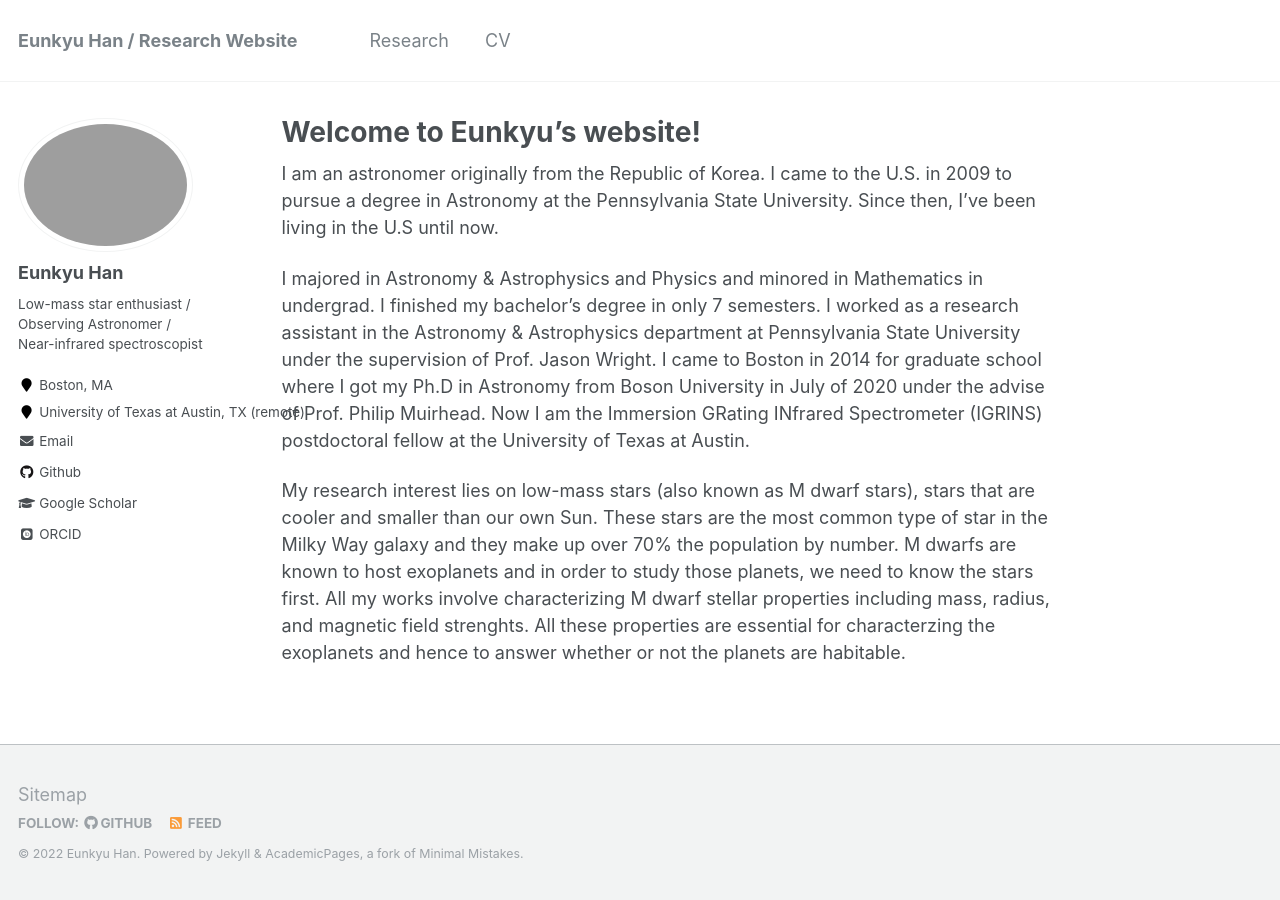
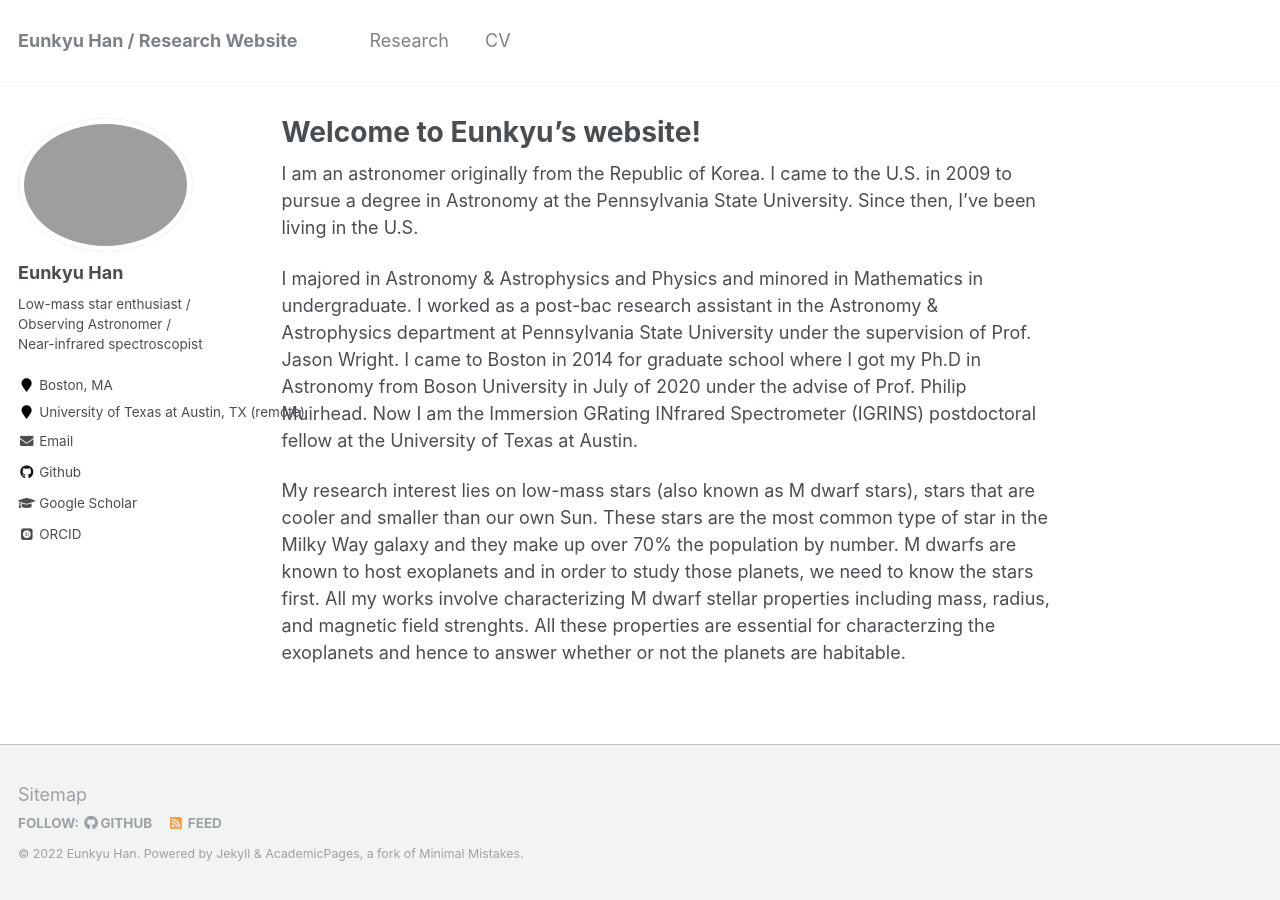
Before and after one commit to eunkyuh/eunkyuh.github.io, a Jekyll site: the page built from _pages/about.md, in a window 1280 px wide. Built offline with Jekyll 4.4.1, drawn with Linux system fonts in a browser that asks for light colours; some web fonts are replaced.

Commit message:
Update about.md

```diff
--- a/_pages/about.md
+++ b/_pages/about.md
@@ -8,9 +8,9 @@ redirect_from:
   - /about.html
 ---
 
-I am an astronomer originally from the Republic of Korea. I came to the U.S. in 2009 to pursue a degree in Astronomy at the Pennsylvania State University. Since then, I've been living in the U.S until now.
+I am an astronomer originally from the Republic of Korea. I came to the U.S. in 2009 to pursue a degree in Astronomy at the Pennsylvania State University. Since then, I've been living in the U.S.
 
-I majored in Astronomy & Astrophysics and Physics and minored in Mathematics in undergrad. I finished my bachelor’s degree in only 7 semesters. I worked as a research assistant in the Astronomy & Astrophysics department at Pennsylvania State University under the supervision of Prof. Jason Wright.
+I majored in Astronomy & Astrophysics and Physics and minored in Mathematics in undergraduate. I worked as a post-bac research assistant in the Astronomy & Astrophysics department at Pennsylvania State University under the supervision of Prof. Jason Wright.
 I came to Boston in 2014 for graduate school where I got my Ph.D in Astronomy from Boson University in July of 2020 under the advise of Prof. Philip Muirhead. Now I am the Immersion GRating INfrared Spectrometer (IGRINS) postdoctoral fellow at the University of Texas at Austin.
 
 My research interest lies on low-mass stars (also known as M dwarf stars), stars that are cooler and smaller than our own Sun. These stars are the most common type of star in the Milky Way galaxy and they make up over 70% the population by number. M dwarfs are known to host exoplanets and in order to study those planets, we need to know the stars first. All my works involve characterizing M dwarf stellar properties including mass, radius, and magnetic field strenghts. All these properties are essential for characterzing the exoplanets and hence to answer whether or not the planets are habitable.
```
